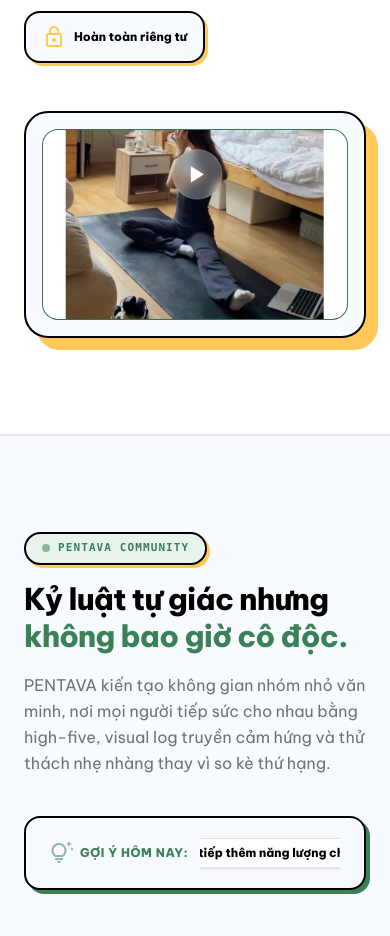
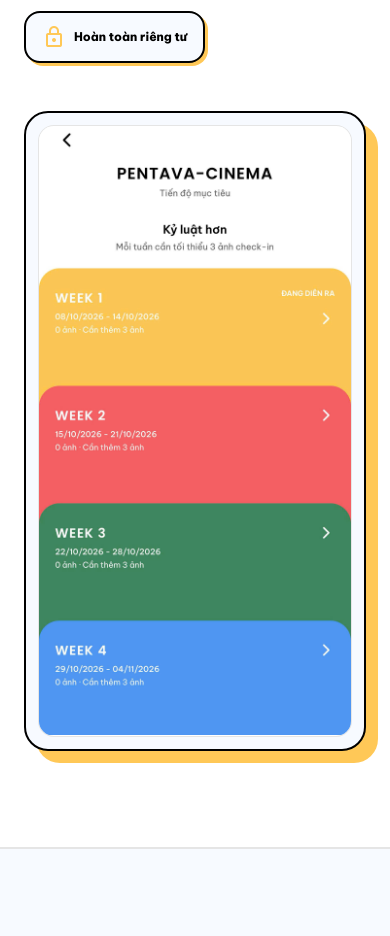
Before and after one commit to AnhKhoa4111/pentava-web, a React (Vite) app: page /home in a window 390 px wide. Shown: the part 5260-6196 px from the top of the page. Built offline with nearby package versions, Linux system fonts and the light colour scheme; the HTML template or start-up script is replaced by a standard one.

Commit message:
Fit Cinema preview container to mobile image aspect ratio

```diff
--- a/src/components/sections/Cinema.tsx
+++ b/src/components/sections/Cinema.tsx
@@ -42,15 +42,15 @@ export default function Cinema() {
           viewport={{ once: true, margin: "-60px" }}
           transition={{ duration: 0.6 }}
           whileHover={{ y: -5 }}
-          className="rounded-3xl border-2 border-black bg-[#F7FAFF] p-4 shadow-[12px_12px_0px_0px_#FFC857] transition-all"
+          className="mx-auto w-full max-w-[380px] lg:justify-self-end rounded-3xl border-2 border-black bg-[#F7FAFF] p-3 md:p-4 shadow-[12px_12px_0px_0px_#FFC857] transition-all"
         >
-          <div className="relative aspect-[16/10] overflow-hidden rounded-2xl bg-[#3A8157] lg:aspect-[4/3] group border border-black/10">
+          <div className="relative aspect-[1284/2504] w-full overflow-hidden rounded-2xl bg-white group border border-black/10">
             <img
               src="/image/pentava-web-cinema.png"
               alt="PENTA-CINEMA preview"
-              className="h-full w-full object-cover group-hover:scale-105 transition-transform duration-500"
+              className="h-full w-full object-contain group-hover:scale-105 transition-transform duration-500"
             />
-            <div className="absolute inset-0 bg-black/20 flex items-center justify-center opacity-0 group-hover:opacity-100 transition-opacity">
+            <div className="pointer-events-none absolute inset-0 bg-black/20 flex items-center justify-center opacity-0 group-hover:opacity-100 transition-opacity">
               <span className="flex h-16 w-16 items-center justify-center rounded-full border-2 border-black bg-white text-black shadow-lg">
                 <span className="material-symbols-outlined text-3xl">play_arrow</span>
               </span>
```
Also changed, not shown: public/image/pentava-app-home.png, public/image/pentava-web-cinema.png.
